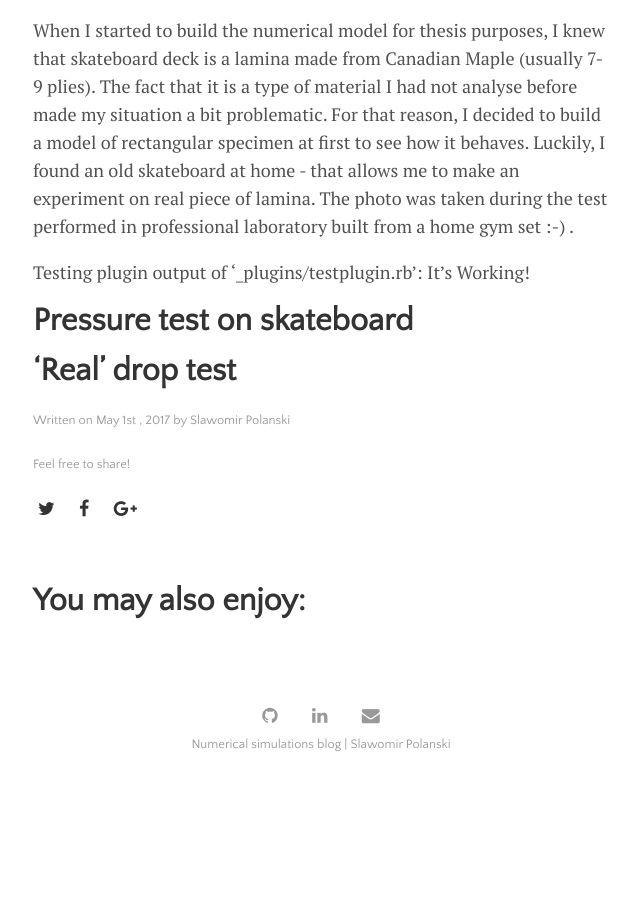
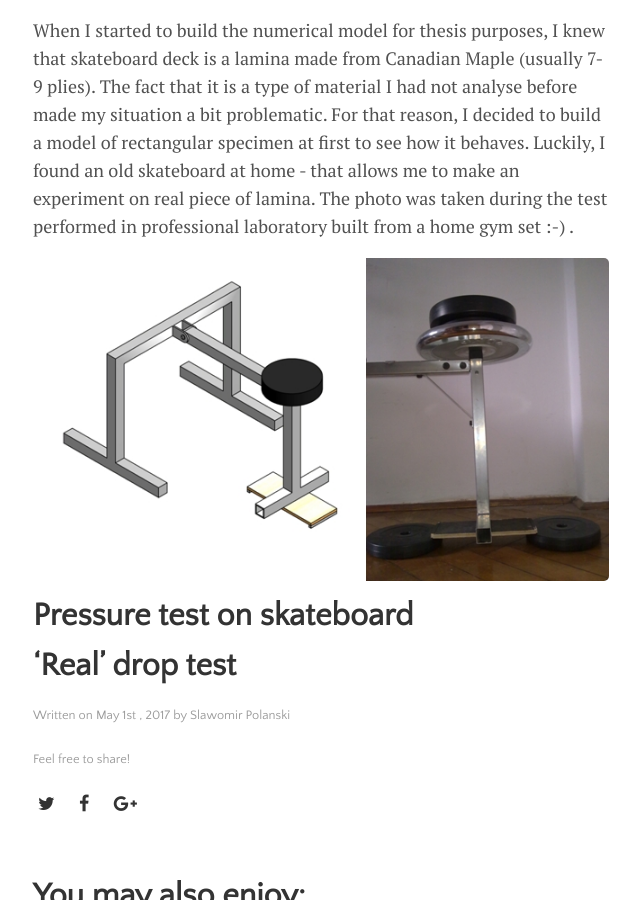
Before and after one commit to spolanski/blog, a Jekyll site: the page built from _posts/2017-05-01-A-word-about-skateboarding.md, in a window 1280 px wide and 900 px high, scrolled down 1187 px. Shown: the whole window, without its empty margins (319-959 px from the left). Built offline with Jekyll 4.4.1, drawn with Linux system fonts in a browser that asks for light colours; nearby versions of some CDN libraries; comment, search, counter and statistics services are not loaded; before the commit the page ends 1977 px from its top, so only the background shows below that.

Commit message:
pictures

```diff
--- a/_posts/2017-05-01-A-word-about-skateboarding.md
+++ b/_posts/2017-05-01-A-word-about-skateboarding.md
@@ -19,8 +19,7 @@ The simulation of skateboard is such a nice example of situation when hobby meet
 # Rectangular specimen experiment
 When I started to build the numerical model for thesis purposes, I knew that skateboard deck is a lamina made from Canadian Maple (usually 7-9 plies). The fact that it is a type of material I had not analyse before made my situation a bit problematic. For that reason, I decided to build a model of rectangular specimen at first to see how it behaves. Luckily, I found an old skateboard at home - that allows me to make an experiment on real piece of lamina. The photo was taken during the test performed in professional laboratory built from a home gym set :-) .
 
-
-Testing plugin output of '_plugins/testplugin.rb': {% testplugin %}
+![testing station]({{site.url}}/images/00_skateboard/testing_station.jpg){: .center-image }
 
 # Pressure test on skateboard
 # 'Real' drop test
```
Also changed, not shown: 1 other file.
